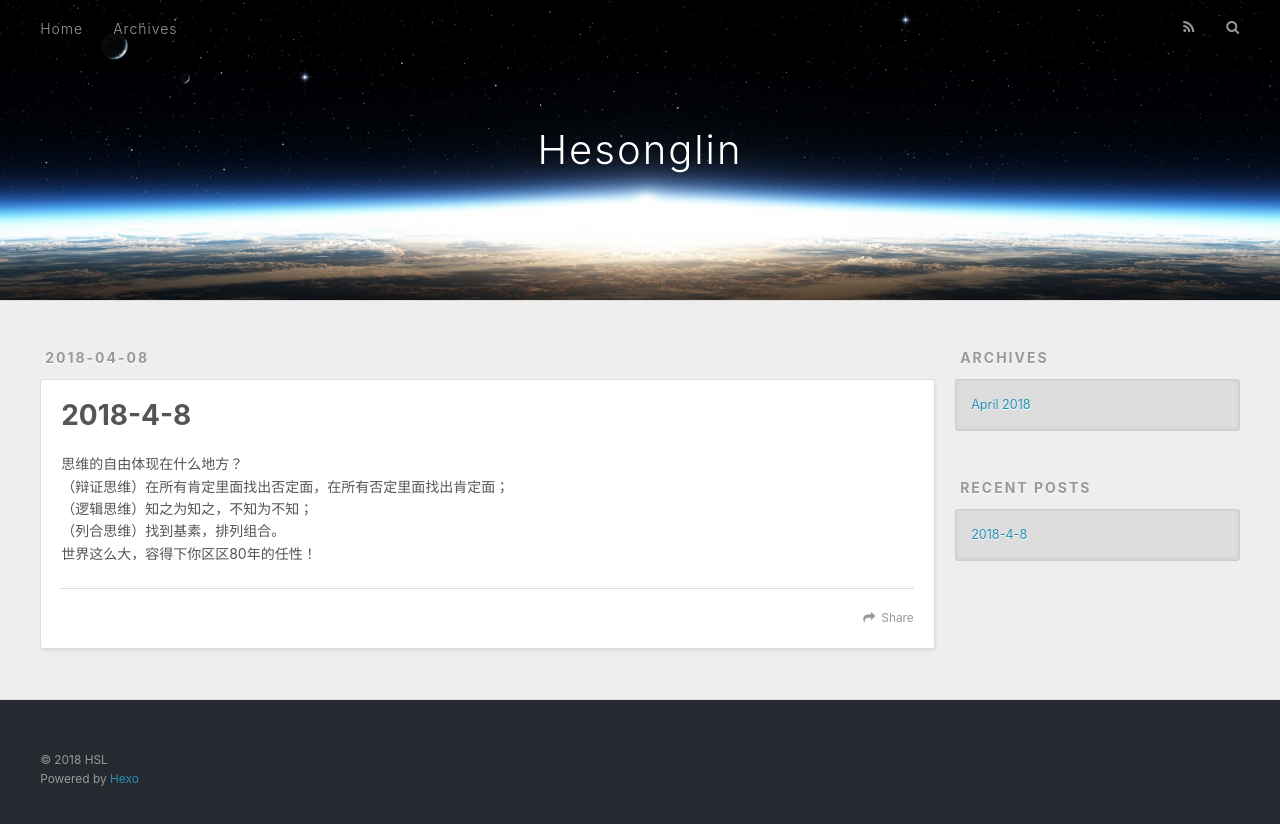
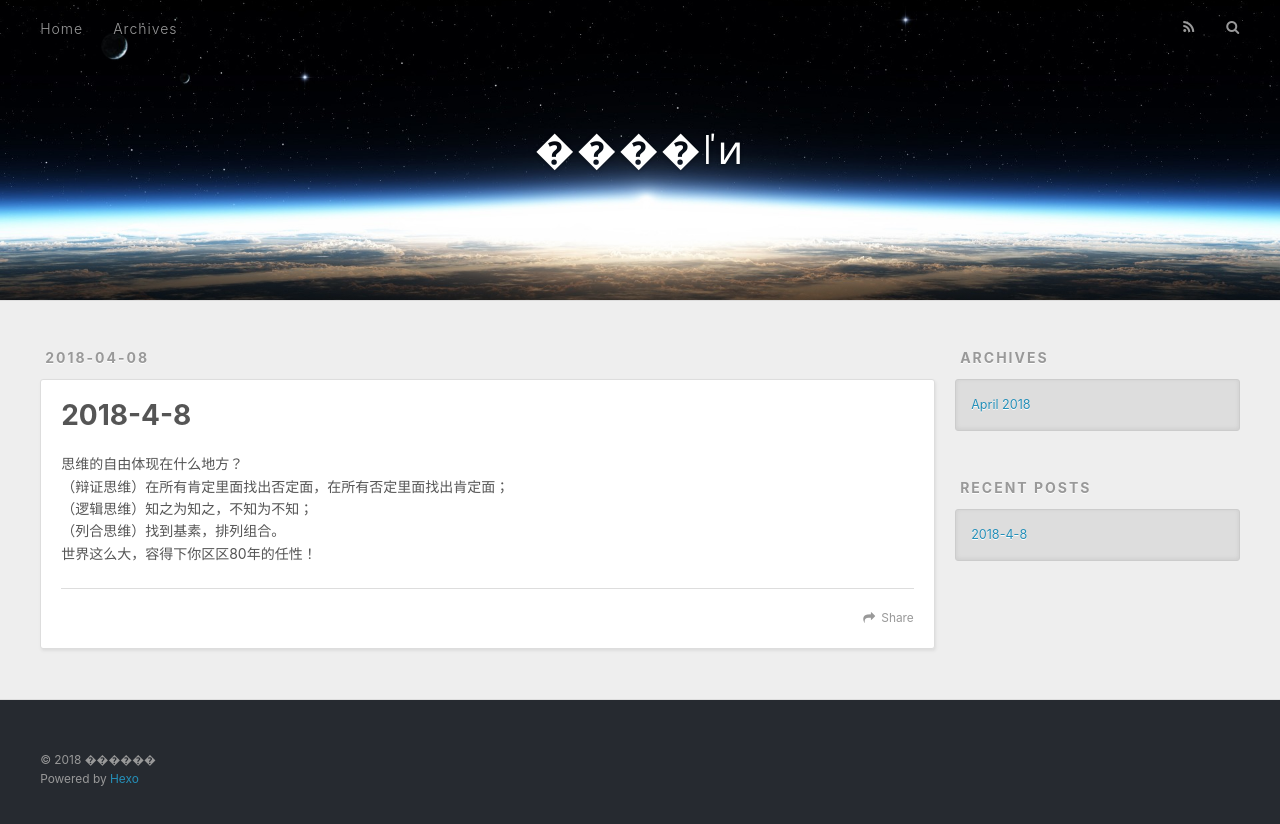
Before and after one commit to hesonglin/hesonglin.github.io, a plain HTML site: page index.html in a window 1280 px wide. Drawn offline with nearby package versions, Linux system fonts and the light colour scheme.

Commit message:
Site updated: 2018-04-08 15:01:35

```diff
--- a/index.html
+++ b/index.html
@@ -5,17 +5,17 @@
 
 
 
-  <title>Hesonglin</title>
+  <title>����ľͷ</title>
   <meta name="viewport" content="width=device-width, initial-scale=1, maximum-scale=1">
   <meta property="og:type" content="website">
-<meta property="og:title" content="Hesonglin">
+<meta property="og:title" content="����ľͷ">
 <meta property="og:url" content="http://yoursite.com/index.html">
-<meta property="og:site_name" content="Hesonglin">
+<meta property="og:site_name" content="����ľͷ">
 <meta property="og:locale" content="default">
 <meta name="twitter:card" content="summary">
-<meta name="twitter:title" content="Hesonglin">
+<meta name="twitter:title" content="����ľͷ">
 
-    <link rel="alternate" href="/atom.xml" title="Hesonglin" type="application/atom+xml">
+    <link rel="alternate" href="/atom.xml" title="����ľͷ" type="application/atom+xml">
 
 
     <link rel="icon" href="/favicon.png">
@@ -34,7 +34,7 @@
   <div id="header-outer" class="outer">
     <div id="header-title" class="inner">
       <h1 id="logo-wrap">
-        <a href="/" id="logo">Hesonglin</a>
+        <a href="/" id="logo">����ľͷ</a>
       </h1>
 
     </div>
@@ -89,7 +89,7 @@
 
     </div>
     <footer class="article-footer">
-      <a data-url="http://yoursite.com/2018/04/08/2018-4-8-test1/" data-id="cjfqgk45x0000poohmxenejn2" class="article-share-link">Share</a>
+      <a data-url="http://yoursite.com/2018/04/08/2018-4-8-test1/" data-id="cjfqgmdd20000e4ohgkjlv9nl" class="article-share-link">Share</a>
 
 
     </footer>
@@ -145,7 +145,7 @@
 
   <div class="outer">
     <div id="footer-info" class="inner">
-      &copy; 2018 HSL<br>
+      &copy; 2018 ������<br>
       Powered by <a href="http://hexo.io/" target="_blank">Hexo</a>
     </div>
   </div>
```
Also changed, not shown: 2018/04/08/2018-4-8-test1/index.html (+6 -6 lines), archives/2018/04/index.html (+7 -7 lines), archives/2018/index.html (+7 -7 lines), archives/index.html (+7 -7 lines).
